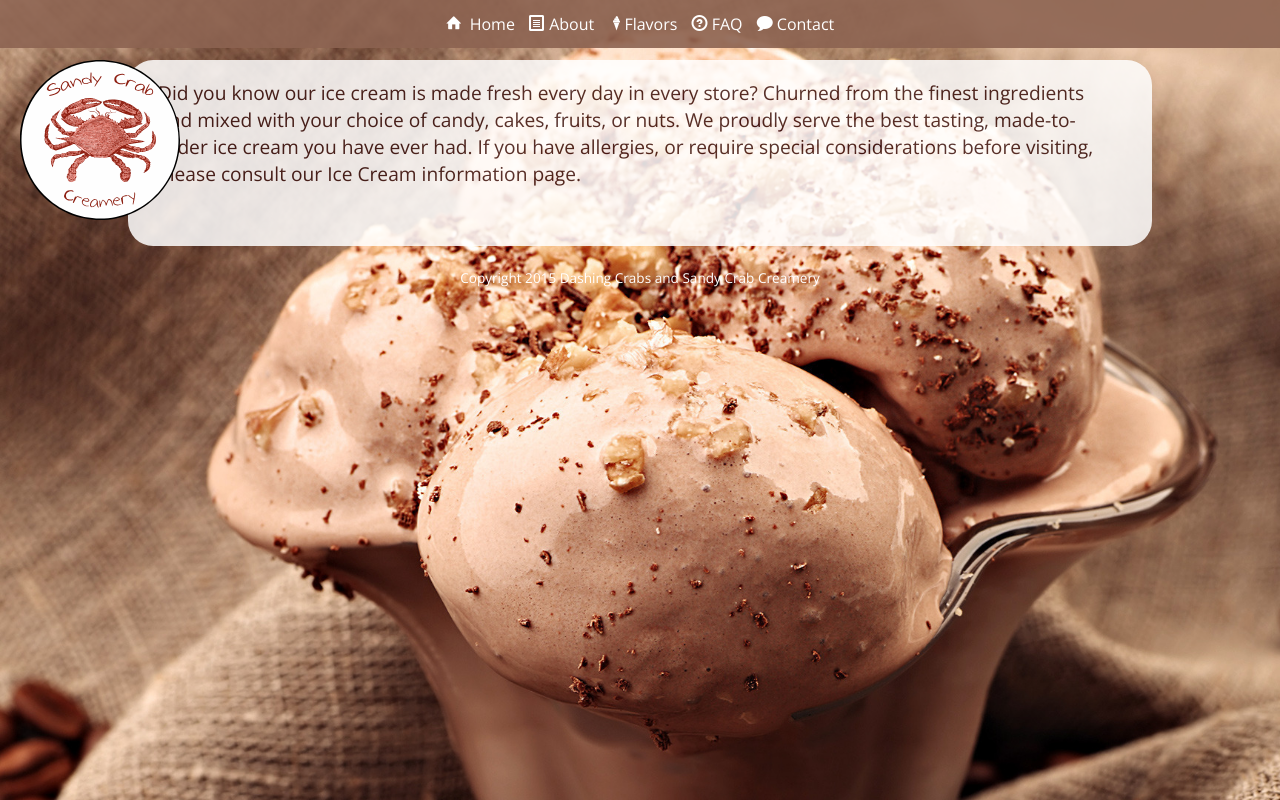
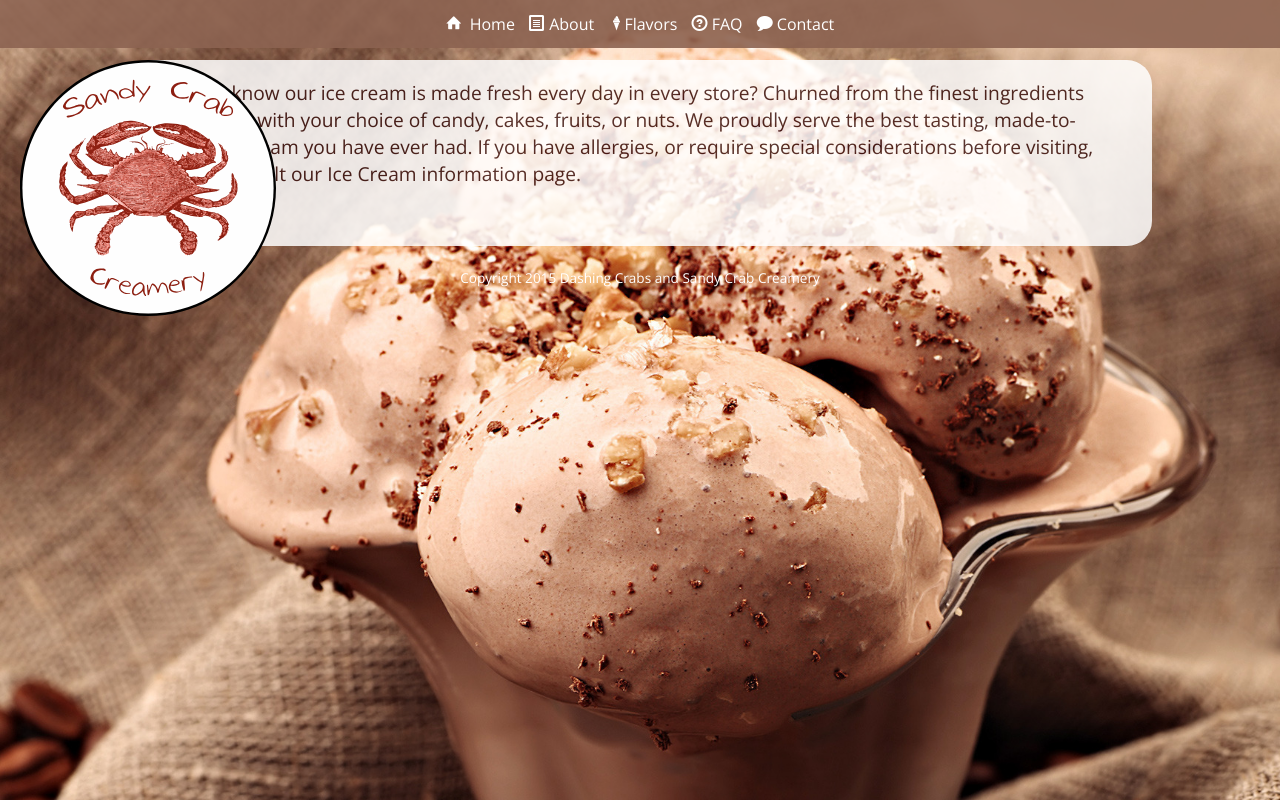
Before and after one commit to howardgershon/comm5510, a plain HTML site: page Assignments/practice/groupproj/index.html in a window 1280 px wide. Drawn offline with nearby package versions, Linux system fonts and the light colour scheme.

Commit message:
adding test

```diff
--- a/Assignments/practice/groupproj/index.html
+++ b/Assignments/practice/groupproj/index.html
@@ -33,7 +33,7 @@
         </ul>
       </div>
     </nav>
-    <object type="image/svg+xml" data="images/crab.svg" class='logo' height='20%'>Your browser does not support SVG</object>
+    <object type="image/svg+xml" data="images/crab.svg" class='logo'>Your browser does not support SVG</object>
     <div class='content'>
       <p>Did you know our ice cream is made fresh every day in every store? Churned from the finest ingredients and mixed with your choice of candy, cakes, fruits, or nuts. We proudly serve the best tasting, made-to-order ice cream you have ever had. If you have allergies, or require special considerations before visiting, please consult our Ice Cream information page.</p>
     </div>
--- a/Assignments/practice/groupproj/navbar.css
+++ b/Assignments/practice/groupproj/navbar.css
@@ -255,6 +255,7 @@ footer {
     position: absolute;
     top: 60px;
     left: 20px;
+    width: 20%;
     float: left;
     z-index: 5000;
     margin-left: 0 !important;
```
